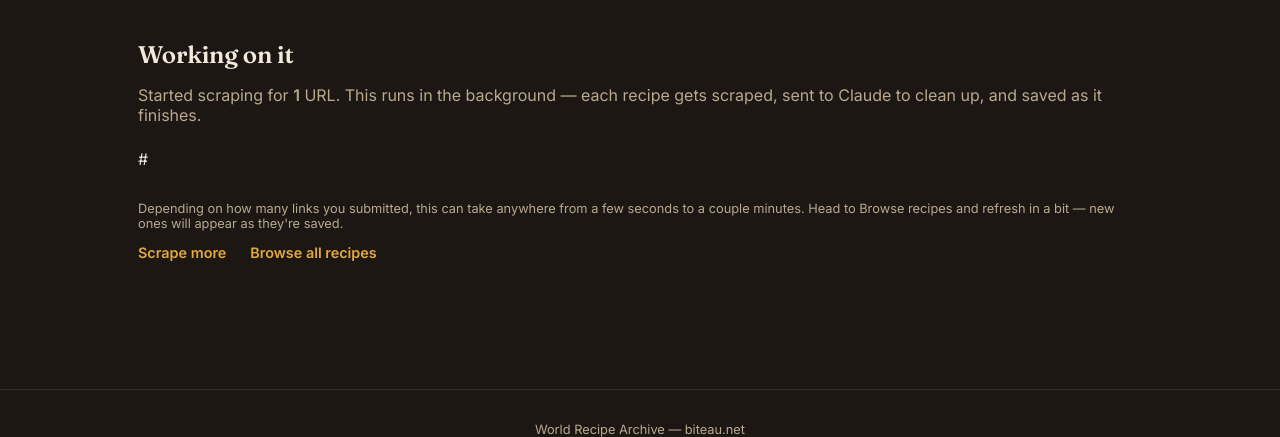
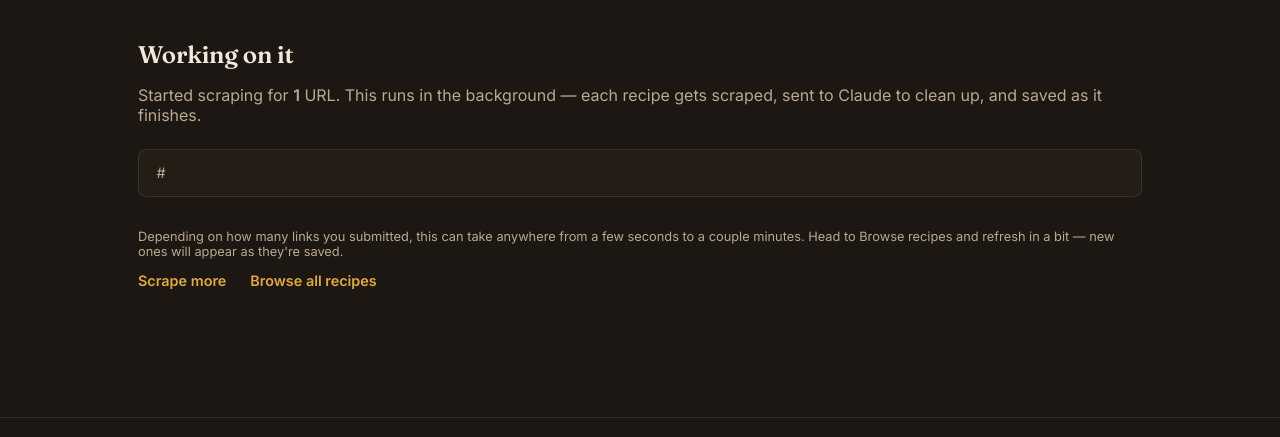
Before and after one commit to vbiteau/recipe-archive, a Flask app: template templates/scrape_result.html in a window 1280 px wide. Shown: the part 72-509 px from the top of the page. Run offline with Flask 3, Linux system fonts and the light colour scheme; the template is opened without the code that fills it: most values are stand-ins (such as "Sample title", 1, 10 or a date in 2020).

Commit message:
Update style.css

```diff
--- a/static/style.css
+++ b/static/style.css
@@ -186,6 +186,7 @@
   gap:0.6rem;
   margin-bottom:2rem;
 }
+.result-list li,
 .result-list li a{
   display:block;
   background:var(--bg-raised);
@@ -193,9 +194,11 @@
   border-radius:8px;
   padding:0.9rem 1.1rem;
   transition:border-color 0.2s ease;
+  font-size:0.9rem;
+  color:var(--text-dim);
+  word-break:break-all;
 }
 .result-list li a:hover{ border-color:var(--saffron); }
-
 .actions-row{ display:flex; gap:1.5rem; }
 .actions-row a{
   color:var(--saffron);
```
